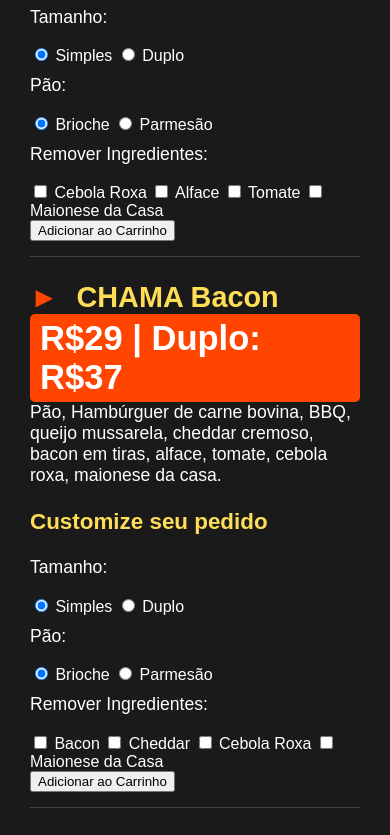
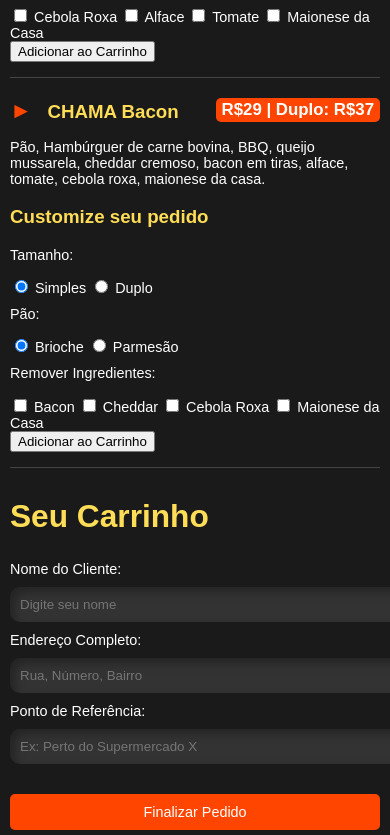
Before and after one commit to Isaiasdsh/Pedido-Chama-Burguer, a plain HTML site: page index.html in a window 390 px wide. Shown: the part 360-1195 px from the top of the page. Drawn offline with Linux system fonts and the light colour scheme.

Commit message:
Update styles.css

```diff
--- a/styles.css
+++ b/styles.css
@@ -29,7 +29,7 @@ header .logo img {
 
 /* Estilos para o Menu */
 main {
-    padding: 30px;
+    padding: 20px;
     max-width: 800px;
     margin: 0 auto;
 }
@@ -66,7 +66,7 @@ p {
     margin-top: 10px;
 }
 
-/* Opções de Pão */
+/* Customização */
 .customize h3 {
     font-size: 1.4em;
     color: var(--secondary-color);
@@ -142,3 +142,57 @@ input[type="text"] {
     color: var(--text-color);
     box-shadow: inset 5px 5px 10px rgba(0, 0, 0, 0.3);
 }
+
+/* ----- Responsividade para dispositivos móveis ----- */
+@media (max-width: 768px) {
+    main {
+        padding: 10px;
+        font-size: 0.9em;
+    }
+
+    h2 {
+        font-size: 1.5em;
+    }
+
+    .price {
+        font-size: 1em;
+        padding: 3px 8px;
+    }
+
+    p {
+        font-size: 1em;
+    }
+
+    .finalize-btn {
+        padding: 12px;
+        font-size: 1.1em;
+    }
+
+    .customize h3, .bread-options h3 {
+        font-size: 1.3em;
+    }
+}
+
+@media (max-width: 480px) {
+    h2 {
+        font-size: 1.3em;
+    }
+
+    .menu-icon {
+        font-size: 1.2em;
+    }
+
+    .price {
+        font-size: 0.9em;
+        padding: 2px 6px;
+    }
+
+    .finalize-btn {
+        font-size: 1em;
+        padding: 10px;
+    }
+
+    input[type="text"] {
+        padding: 10px;
+    }
+}
```
